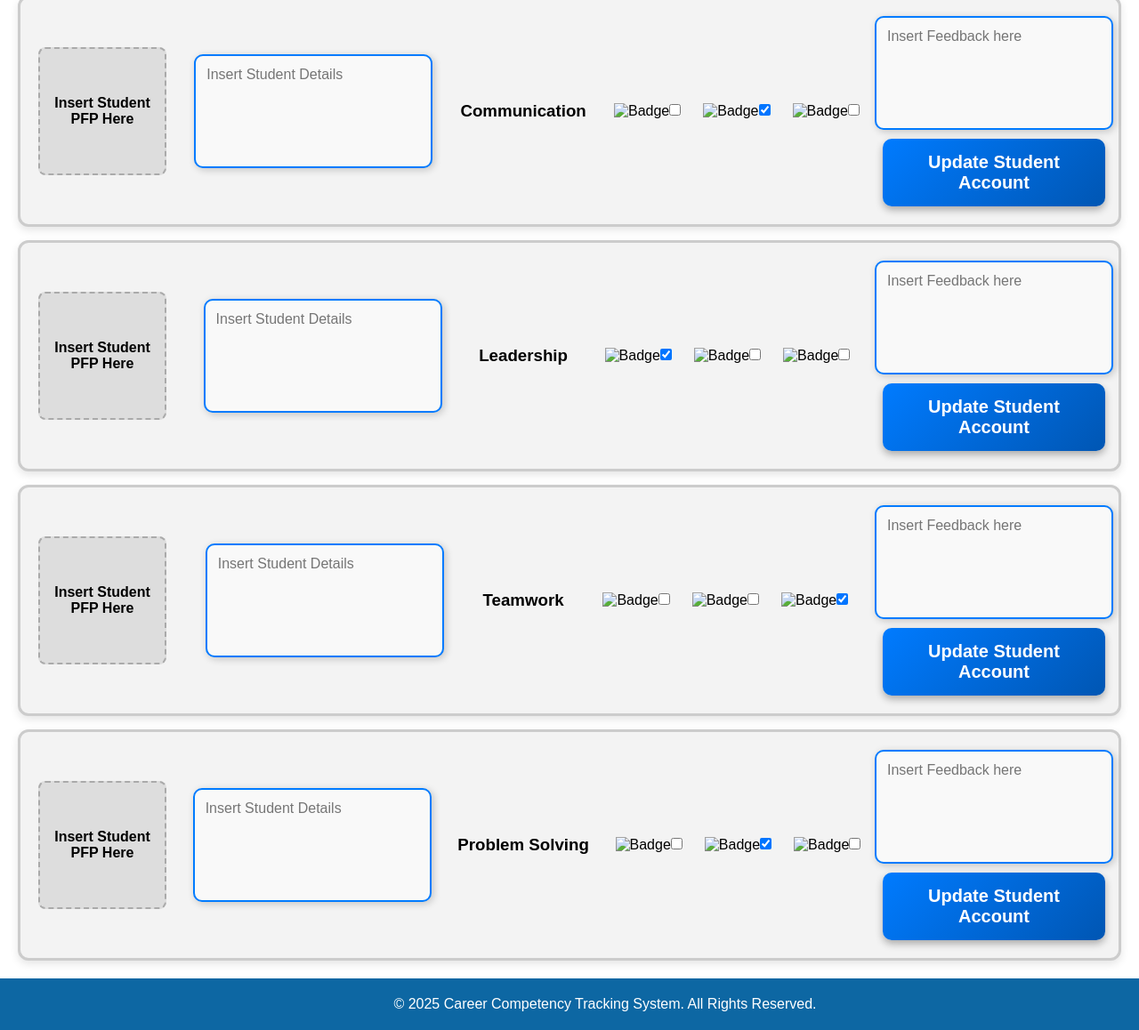
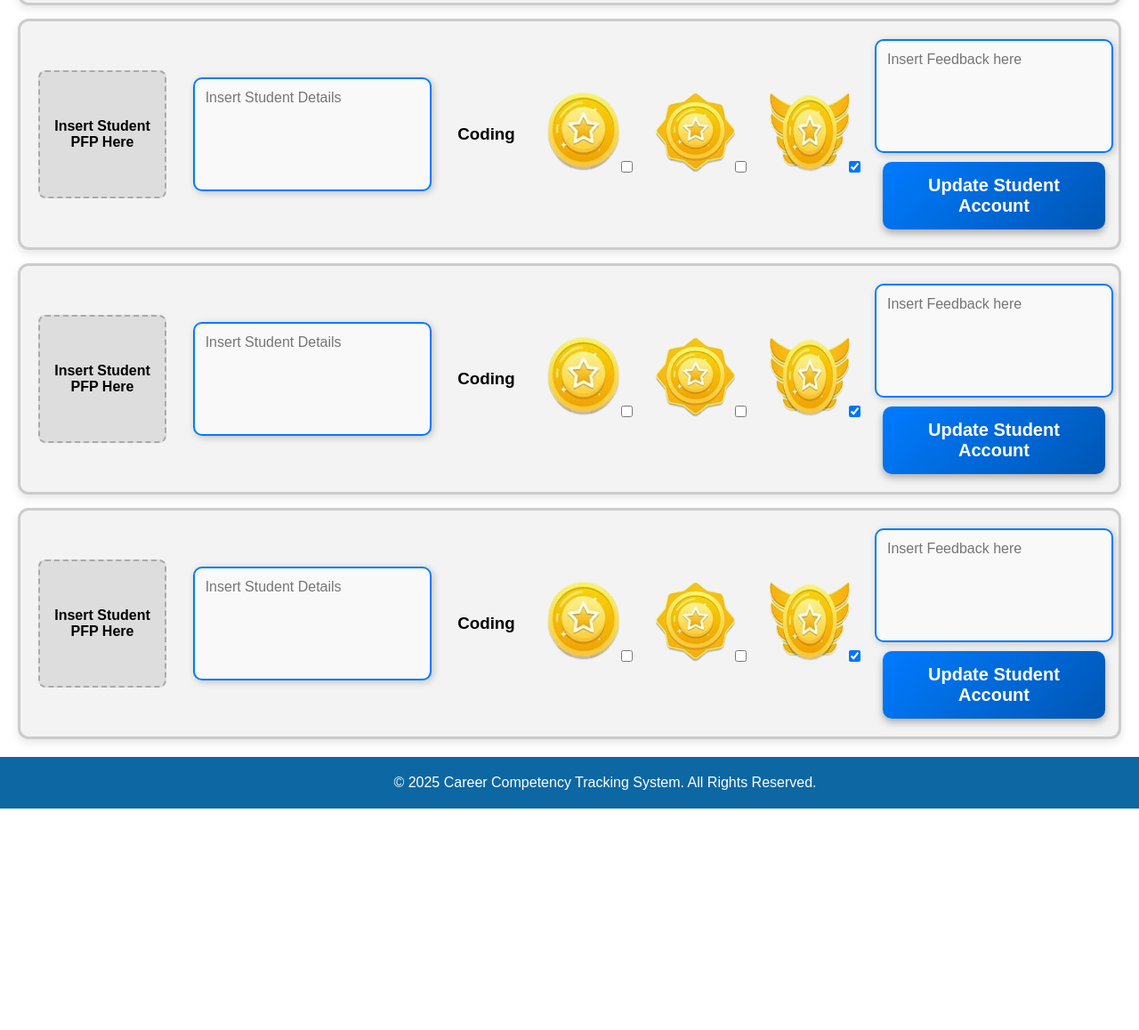
Before and after one commit to UWI-Career-Competency-Tracking-Project/UWI-Career-Competency-Tracking, a website: page Html/adminbadges.html in a window 1280 px wide. Shown: the part 441-1599 px from the top of the page at 89% size. After the commit the page ends 1350 px from the top, so only its background shows below. Drawn offline with Linux system fonts and the light colour scheme.

Commit message:
Proper image references

```diff
--- a/Css/studentCreation.css
+++ b/Css/studentCreation.css
@@ -8,7 +8,7 @@ body, h1, h2, p, input, button {
 
 
 body {
-    background: url('background.png') no-repeat center center fixed;
+    background: url('../Images/background.png') no-repeat center center fixed;
     background-size: cover;
     display: flex;
     flex-direction: column;
--- a/Css/workshopCreation.css
+++ b/Css/workshopCreation.css
@@ -14,7 +14,7 @@ body {
     display: flex;
     flex-direction: column;
     min-height: 100vh;
-    background-image: url('background.png');
+    background-image: url('../Images/background.png');
     background-size: cover;
     background-position: center;
     background-attachment: fixed;
--- a/Html/adminbadges.html
+++ b/Html/adminbadges.html
@@ -9,7 +9,7 @@
 <body>
     <header>
         <div class="logo">
-            <img src="logo.png" alt="Logo">
+            <img src="../Images/logo.png" alt="Logo">
         </div>
         <h1>Career Competency Tracking System</h1>
         <nav>
@@ -38,9 +38,9 @@
                     <h3>Coding</h3>
                 </div>
                 <div class="badges">
-                    <div class="badge"><img src="badge1.png" alt="Badge"><input type="checkbox"></div>
-                    <div class="badge"><img src="badge2.png" alt="Badge"><input type="checkbox"></div>
-                    <div class="badge"><img src="badge3.png" alt="Badge"><input type="checkbox" checked></div>
+                    <div class="badge"><img src="../Images/badge1.png" alt="Badge"><input type="checkbox"></div>
+                    <div class="badge"><img src="../Images/badge2.png" alt="Badge"><input type="checkbox"></div>
+                    <div class="badge"><img src="../Images/badge3.png" alt="Badge"><input type="checkbox" checked></div>
                 </div>
                 <div class="feedback">
                     <textarea placeholder="Insert Feedback here"></textarea>
@@ -48,17 +48,16 @@
                 </div>
             </div>
 
-
             <div class="qualification">
                 <div class="student-pfp">Insert Student PFP Here</div>
                 <textarea class="student-details" placeholder="Insert Student Details"></textarea>
                 <div class="qualification-details">
-                    <h3>Communication</h3>
+                    <h3>Coding</h3>
                 </div>
                 <div class="badges">
-                    <div class="badge"><img src="badge1.png" alt="Badge"><input type="checkbox"></div>
-                    <div class="badge"><img src="badge2.png" alt="Badge"><input type="checkbox" checked></div>
-                    <div class="badge"><img src="badge3.png" alt="Badge"><input type="checkbox"></div>
+                    <div class="badge"><img src="../Images/badge1.png" alt="Badge"><input type="checkbox"></div>
+                    <div class="badge"><img src="../Images/badge2.png" alt="Badge"><input type="checkbox"></div>
+                    <div class="badge"><img src="../Images/badge3.png" alt="Badge"><input type="checkbox" checked></div>
                 </div>
                 <div class="feedback">
                     <textarea placeholder="Insert Feedback here"></textarea>
@@ -66,17 +65,16 @@
                 </div>
             </div>
 
-
             <div class="qualification">
                 <div class="student-pfp">Insert Student PFP Here</div>
                 <textarea class="student-details" placeholder="Insert Student Details"></textarea>
                 <div class="qualification-details">
-                    <h3>Leadership</h3>
+                    <h3>Coding</h3>
                 </div>
                 <div class="badges">
-                    <div class="badge"><img src="badge1.png" alt="Badge"><input type="checkbox" checked></div>
-                    <div class="badge"><img src="badge2.png" alt="Badge"><input type="checkbox"></div>
-                    <div class="badge"><img src="badge3.png" alt="Badge"><input type="checkbox"></div>
+                    <div class="badge"><img src="../Images/badge1.png" alt="Badge"><input type="checkbox"></div>
+                    <div class="badge"><img src="../Images/badge2.png" alt="Badge"><input type="checkbox"></div>
+                    <div class="badge"><img src="../Images/badge3.png" alt="Badge"><input type="checkbox" checked></div>
                 </div>
                 <div class="feedback">
                     <textarea placeholder="Insert Feedback here"></textarea>
@@ -84,17 +82,16 @@
                 </div>
             </div>
 
-
             <div class="qualification">
                 <div class="student-pfp">Insert Student PFP Here</div>
                 <textarea class="student-details" placeholder="Insert Student Details"></textarea>
                 <div class="qualification-details">
-                    <h3>Teamwork</h3>
+                    <h3>Coding</h3>
                 </div>
                 <div class="badges">
-                    <div class="badge"><img src="badge1.png" alt="Badge"><input type="checkbox"></div>
-                    <div class="badge"><img src="badge2.png" alt="Badge"><input type="checkbox"></div>
-                    <div class="badge"><img src="badge3.png" alt="Badge"><input type="checkbox" checked></div>
+                    <div class="badge"><img src="../Images/badge1.png" alt="Badge"><input type="checkbox"></div>
+                    <div class="badge"><img src="../Images/badge2.png" alt="Badge"><input type="checkbox"></div>
+                    <div class="badge"><img src="../Images/badge3.png" alt="Badge"><input type="checkbox" checked></div>
                 </div>
                 <div class="feedback">
                     <textarea placeholder="Insert Feedback here"></textarea>
@@ -102,23 +99,6 @@
                 </div>
             </div>
 
-
-            <div class="qualification">
-                <div class="student-pfp">Insert Student PFP Here</div>
-                <textarea class="student-details" placeholder="Insert Student Details"></textarea>
-                <div class="qualification-details">
-                    <h3>Problem Solving</h3>
-                </div>
-                <div class="badges">
-                    <div class="badge"><img src="badge1.png" alt="Badge"><input type="checkbox"></div>
-                    <div class="badge"><img src="badge2.png" alt="Badge"><input type="checkbox" checked></div>
-                    <div class="badge"><img src="badge3.png" alt="Badge"><input type="checkbox"></div>
-                </div>
-                <div class="feedback">
-                    <textarea placeholder="Insert Feedback here"></textarea>
-                    <button>Update Student Account</button>
-                </div>
-            </div>
 
         </div>
     </main>
```
Also changed, not shown: Html/studentCreation.html (+1 -1 lines), Html/validatecomp.html (+1 -1 lines), Html/workshopCreation.html (+1 -1 lines).
